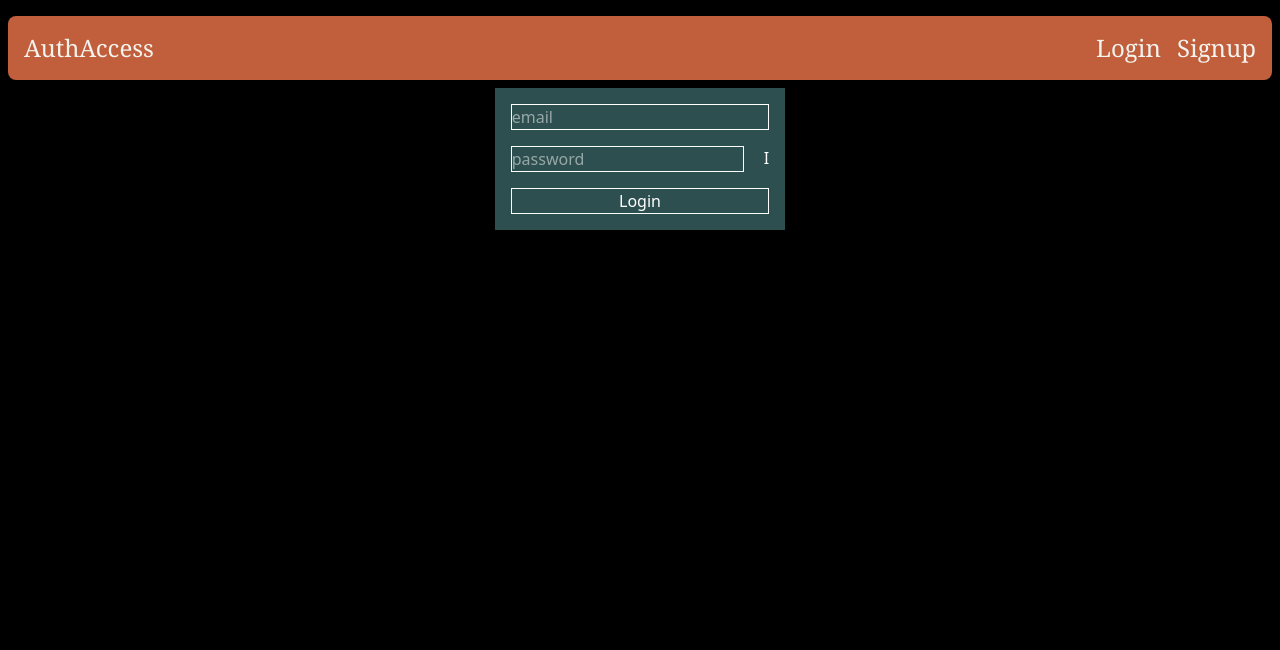
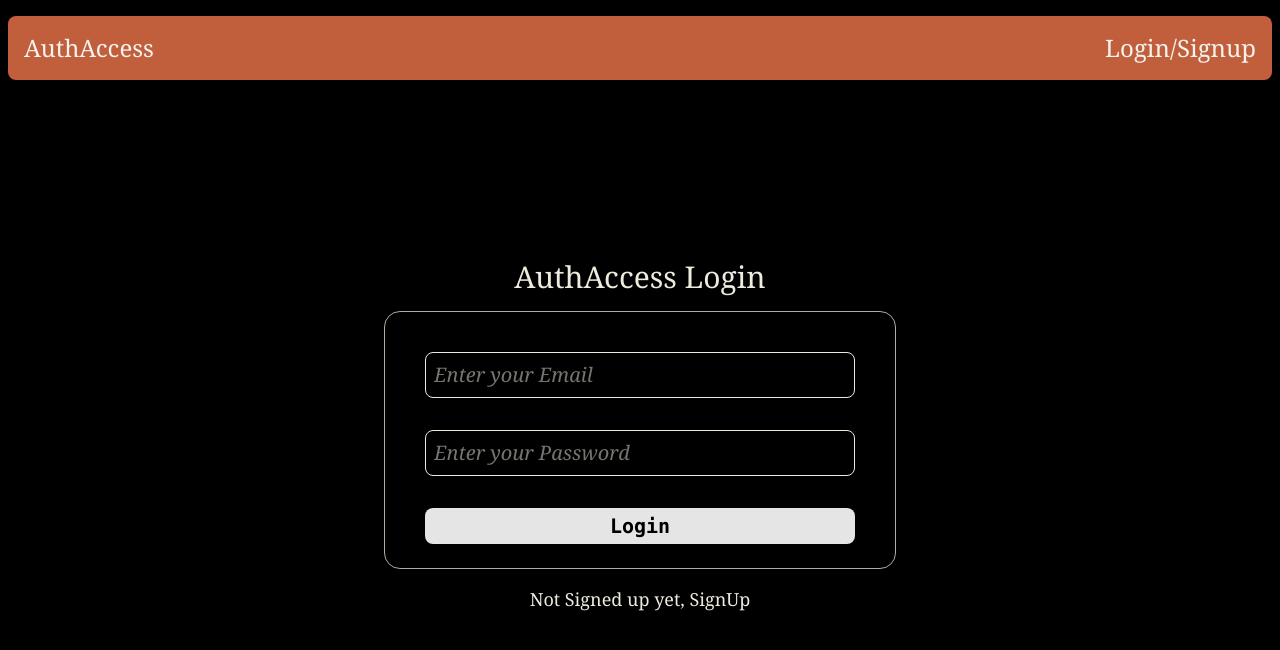
Before and after one commit to Sohammitra777/AuthAccess, a React (Vite) app in the folder client/: page /login in a window 1280 px wide. Shown: the top 650 px of the page. Built offline with nearby package versions, Linux system fonts and the light colour scheme; no server answers.

Commit message:
signup/login page completed

```diff
--- a/client/index.html
+++ b/client/index.html
@@ -7,7 +7,7 @@
         <title>client</title>
     </head>
     <body class="h-full bg-black">
-        <div id="root"></div>
+        <div id="root" class="h-full"></div>
         <script type="module" src="/src/index.tsx"></script>
     </body>
 </html>
--- a/client/src/App.tsx
+++ b/client/src/App.tsx
@@ -5,7 +5,7 @@ import PublicNavbar from "./shared/components/PublicNavbar";
 function App() {
     const { user } = useAuth();
     return (
-        <main className="h-full bg-black text-white flex flex-col">
+        <main className="h-full bg-black text-white flex flex-col select-none">
             {user ? <p>Authenticated</p> : <PublicNavbar />}
             <Outlet />
         </main>
--- a/client/src/core/auth/components/pages/LoginPage.tsx
+++ b/client/src/core/auth/components/pages/LoginPage.tsx
@@ -4,11 +4,10 @@ import useAuth from "../../auth.hook";
 import { useMutation } from "@tanstack/react-query";
 
 function LoginPage() {
+    const { login } = useAuth();
+    const navigate = useNavigate();
     const [userEmail, setUserEmail] = useState("");
     const [userPassword, setUserPassword] = useState("");
-    const navigate = useNavigate();
-    const { login } = useAuth();
-    const [password, setPassword] = useState(true);
 
     const { mutate, isPending, error } = useMutation({
         mutationFn: () => login(userEmail, userPassword),
@@ -16,40 +15,49 @@ function LoginPage() {
     });
 
     return (
-        <div className="flex justify-center items-center">
+        <div className="font-serif h-full text-[#EDEADE] flex flex-col justify-center items-center">
+            <h1 className="mb-4 text-3xl">AuthAccess Login</h1>
             <form
-                className="p-4 flex flex-col bg-[#2E4F4F] gap-4"
+                className="min-w-lg p-6 rounded-2xl text-xl border border-[#b1ada1] text-center flex flex-col"
                 onSubmit={(e) => {
                     e.preventDefault();
                     mutate();
                 }}
             >
                 <input
-                    className="border"
+                    className="m-4 p-2 italic border rounded-lg"
                     type="text"
-                    placeholder="email"
+                    placeholder="Enter your Email"
                     value={userEmail}
                     onChange={(event) => setUserEmail(event.target.value)}
                 />
 
-                <div className="flex gap-5">
-                    <input
-                        className="border"
-                        type={password?"password":"text"}
-                        placeholder="password"
-                        value={userPassword}
-                        onChange={(event) =>
-                            setUserPassword(event.target.value)
-                        }
-                    />
-                    <p onClick={() => setPassword(!password)}>I</p>
-                </div>
+                <input
+                    className="m-4 p-2 italic border rounded-lg"
+                    type="password"
+                    placeholder="Enter your Password"
+                    value={userPassword}
+                    onChange={(event) => setUserPassword(event.target.value)}
+                />
 
-                <button className="border hover:cursor-pointer" type="submit">
+                <button
+                    className="mb-0 m-4 p-1 font-mono font-bold bg-[#E5E5E5] hover:bg-zinc-300
+                    text-black rounded-lg cursor-pointer duration-150 ease-in"
+                    type="submit"
+                >
                     {isPending ? "Logging in..." : "Login"}
                 </button>
-                {error && <p>Error</p>}
+                {error && <p className="m-4 mb-0">Invalid Credentials</p>}
             </form>
+            <p className="m-4 text-lg">
+                Not Signed up yet,{" "}
+                <button
+                    className="cursor-pointer"
+                    onClick={() => navigate("/signup")}
+                >
+                    SignUp
+                </button>
+            </p>
         </div>
     );
 }
--- a/client/src/core/auth/components/pages/SignupPage.tsx
+++ b/client/src/core/auth/components/pages/SignupPage.tsx
@@ -4,9 +4,9 @@ import authServices from "../../auth.services";
 import { useMutation } from "@tanstack/react-query";
 
 function SignupPage() {
+    const navigate = useNavigate();
     const [userEmail, setUserEmail] = useState("");
     const [userPassword, setUserPassword] = useState("");
-    const navigate = useNavigate();
 
     const { mutate, isPending, error } = useMutation({
         mutationFn: async () => authServices.signup(userEmail, userPassword),
@@ -16,28 +16,47 @@ function SignupPage() {
     });
 
     return (
-        <div>
+        <div className="font-serif h-full text-[#EDEADE] flex flex-col justify-center items-center">
+            <h1 className="mb-4 text-3xl">AuthAccess SignUp</h1>
             <form
+                className="min-w-lg p-6 rounded-2xl text-xl border border-[#b1ada1] text-center flex flex-col"
                 onSubmit={(e) => {
                     e.preventDefault();
                     mutate();
                 }}
             >
                 <input
+                    className="m-4 p-2 italic border rounded-lg"
                     type="text"
-                    placeholder="email"
+                    placeholder="Enter your Email"
                     value={userEmail}
                     onChange={(event) => setUserEmail(event.target.value)}
                 />
                 <input
+                    className="m-4 p-2 italic border rounded-lg"
                     type="password"
-                    placeholder="password"
+                    placeholder="Enter your Password"
                     value={userPassword}
                     onChange={(event) => setUserPassword(event.target.value)}
                 />
-                <button type="submit">{isPending?"Signing in...":"Sign-Up"}</button>
-                {error && <p>Error</p>}
+                <button
+                    className="mb-0 m-4 p-1 font-mono font-bold bg-[#E5E5E5] hover:bg-zinc-300
+                    text-black rounded-lg cursor-pointer duration-150 ease-in"
+                    type="submit"
+                >
+                    {isPending ? "Signing in..." : "Sign-Up"}
+                </button>
+                {error && <p className="m-4 mb-0">Signup Failed</p>}
             </form>
+            <p className="m-4 text-lg">
+                Looking for login,{" "}
+                <button
+                    className="cursor-pointer"
+                    onClick={() => navigate("/login")}
+                >
+                    Login
+                </button>
+            </p>
         </div>
     );
 }
--- a/client/src/feature/Home/components/Authentication.tsx
+++ b/client/src/feature/Home/components/Authentication.tsx
@@ -6,7 +6,7 @@ function Authentication() {
             <h1 className="m-5 text-[#f4f3ee] text-2xl md:text-4xl font-bold">
                 Authentication
             </h1>
-            <div className="m-2 mb-7 flex items-center gap-10">
+            <div className="m-2 flex items-center gap-10">
                 <p>
                     Experience a complete authentication workflow with secure
                     login, refresh tokens, and session handling. It’s built to
@@ -19,10 +19,14 @@ function Authentication() {
                     alt="authentication image"
                 />
             </div>
+            <p className="mb-5 text-[#c15f3c] font-bold text-3xl">
+                Flow Diagram
+            </p>
             <div className="flex justify-evenly md:justify-between gap-2">
                 {homeAssets.image.map((img) => (
                     <a
-                        className="p-1 sm:pr-2 sm:pl-2 border border-[#c15f3c] text-[#f4f3ee] rounded-lg"
+                        className="p-1 sm:pr-2 sm:pl-2 border-2 border-[#c15f3c] hover:border-[#b1ada1]
+                        text-[#f4f3ee] hover:text-[#c15f3c] rounded-lg duration-150 ease-in-out"
                         target="_blank"
                         href={img[1]}
                     >
--- a/client/src/feature/Home/components/Credentials.tsx
+++ b/client/src/feature/Home/components/Credentials.tsx
@@ -1,4 +1,4 @@
-import Clipboard from "./subcomponents/Clipboard";
+import Clipboard from "./Credentials/Clipboard";
 import credentials from "../home.data";
 
 function Credentials() {
--- a/client/src/feature/Home/components/Welcome.tsx
+++ b/client/src/feature/Home/components/Welcome.tsx
@@ -3,10 +3,10 @@ function Welcome() {
         <p className="ml-5 mr-5 pl-10 pr-10 p-6 rounded-xl text-[#b1ada1] text-center text-xl/10 tracking-widest">
             Welcome to AuthAccess — a hands-on playground for authentication and
             authorization. It’s practical, engaging, and built to reflect
-            real-world implementation standards with a modern, product-ready
-            approach. This project is just the beginning, serving as the
-            foundation for future enhancements such as session hardening, 2FA,
-            and OAuth integration.
+            real-world implementation standards with a modern, production-ready
+            approach. While this is a learning project, it is engineered with
+            enterprise-grade design principles and will continue to evolve with
+            enhancements such as session hardening, 2FA, and OAuth integration.
         </p>
     );
 }
--- a/client/src/shared/components/PublicNavbar.tsx
+++ b/client/src/shared/components/PublicNavbar.tsx
@@ -6,8 +6,7 @@ function PublicNavbar() {
             <div className="m-2 p-4 font-serif text-2xl rounded-lg w-full bg-[#c15f3c] text-[#f4f3ee] flex justify-between">
                 <Link to="/">AuthAccess</Link>
                 <div className="flex gap-4">
-                    <Link to="/login">Login</Link>
-                    <Link to="/signup">Signup</Link>
+                    <Link to="/login">Login/Signup</Link>
                 </div>
             </div>
         </div>
```
Also changed, not shown: client/src/feature/Home/components/Credentials/Clipboard.tsx (renamed from client/src/feature/Home/components/subcomponents/Clipboard.tsx), client/src/feature/Home/components/Credentials/ClipboardDetail.tsx (renamed from client/src/feature/Home/components/subcomponents/ClipboardDetail.tsx).
